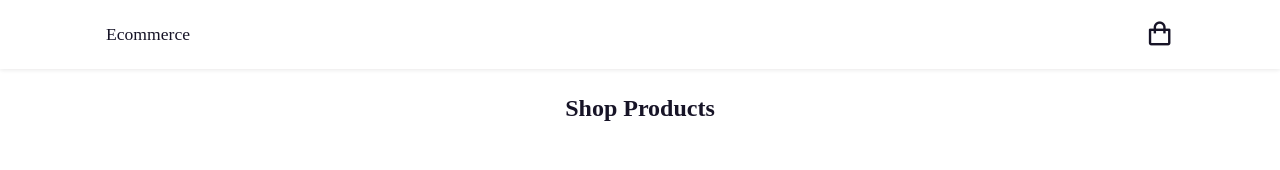
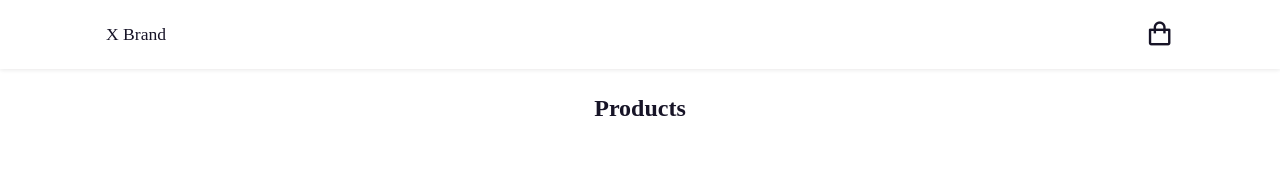
Before and after one commit to erikaghernandez/online-store, a website: page products/index.html in a window 1280 px wide. Shown: the top 170 px of the page. Drawn offline with nearby package versions, Linux system fonts and the light colour scheme.

```diff
--- a/products/index.html
+++ b/products/index.html
@@ -14,7 +14,7 @@
     <header>
 
         <section class="nav container">
-            <a href="#" class="logo">Ecommerce</a>
+            <a href="#" class="logo">X Brand</a>
 
             <i class='bx bx-shopping-bag' id="cart-icon"></i>
 
@@ -39,7 +39,7 @@
     </header>
 
     <section class="shop container">
-        <h2 class="section-title">Shop Products</h2>
+        <h2 class="section-title">Products</h2>
 
         <section class="shop-content">
             <!-- Box 1 -->
```
